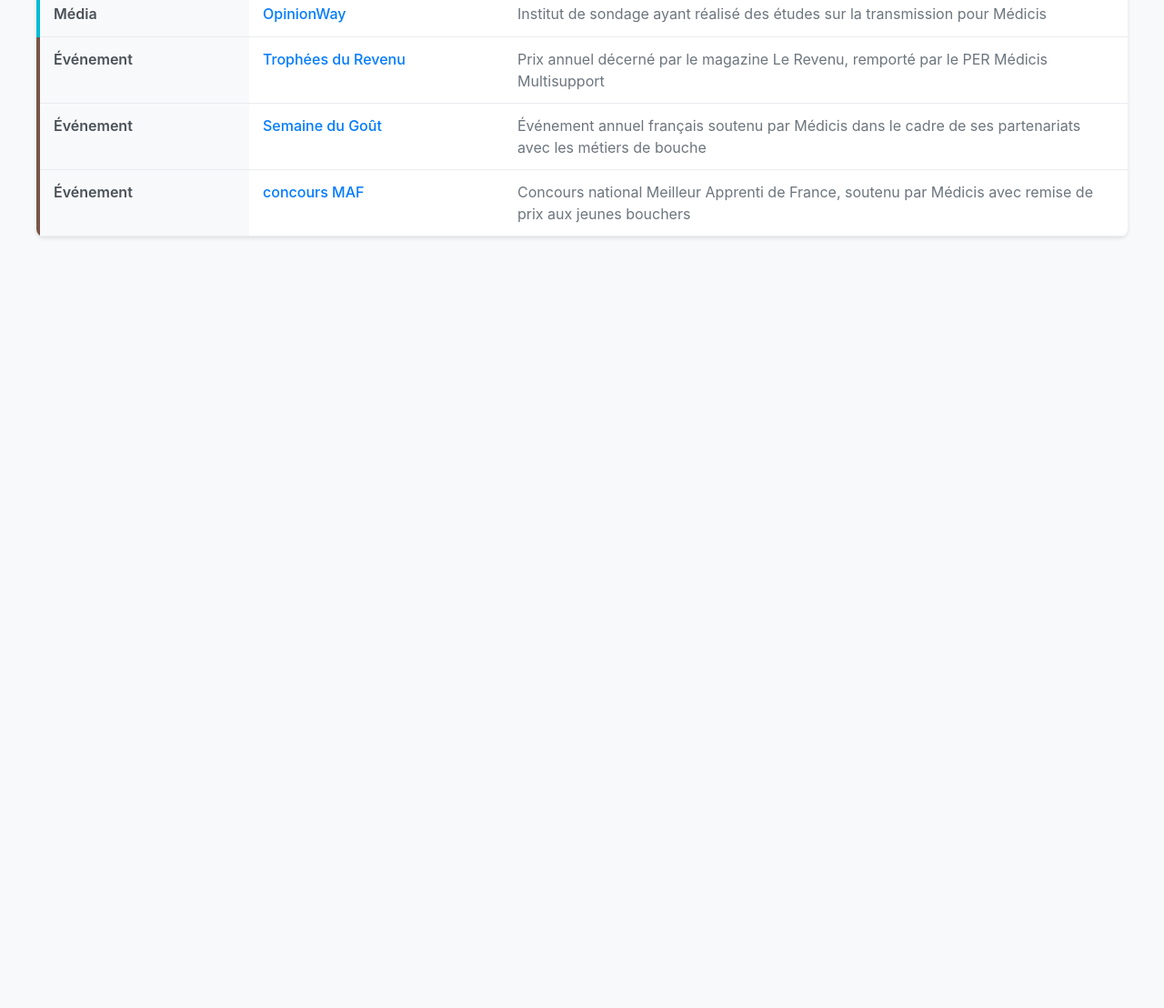
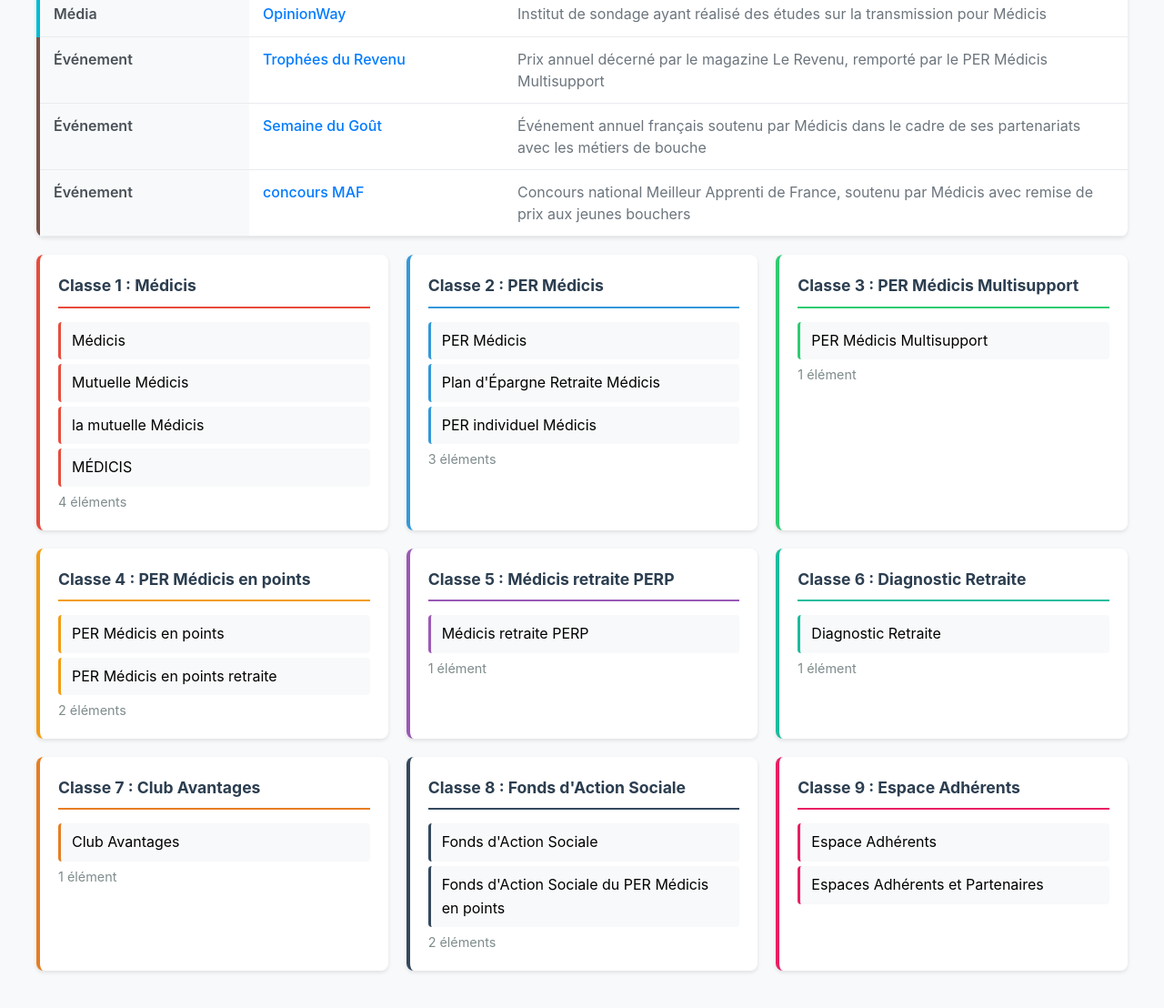
Before and after one commit to ConstellatioCom/medicis-audit-2025-k7x9m4p8w3z6, a plain HTML site: page index.html in a window 1280 px wide. Shown: the part 2972-4080 px from the top of the page at 91% size. Before the commit the page ends 3272 px from the top, so only its background shows below. Drawn offline with Linux system fonts and the light colour scheme.

Commit message:
Update index.html

```diff
--- a/index.html
+++ b/index.html
@@ -571,4 +571,90 @@
                     <li>Espace Adhérents</li>
                     <li>Espaces Adhérents et Partenaires</li>
                 </ul>
+                <div class="element-count">2 éléments</div>
+            </div>
+        </div>
+
+        <div class="stats">
+            <strong>Résumé :</strong> 9 classes d'équivalence • 17 éléments distincts
+        </div>
+    </div>
+        <div class="classes-container">
+            <div class="equivalence-class class-1">
+                <div class="class-title">Classe 1 : Médicis</div>
+                <ul class="class-elements">
+                    <li>Médicis</li>
+                    <li>Mutuelle Médicis</li>
+                    <li>la mutuelle Médicis</li>
+                    <li>MÉDICIS</li>
+                </ul>
+                <div class="element-count">4 éléments</div>
+            </div>
+
+            <div class="equivalence-class class-2">
+                <div class="class-title">Classe 2 : PER Médicis</div>
+                <ul class="class-elements">
+                    <li>PER Médicis</li>
+                    <li>Plan d'Épargne Retraite Médicis</li>
+                    <li>PER individuel Médicis</li>
+                </ul>
+                <div class="element-count">3 éléments</div>
+            </div>
+
+            <div class="equivalence-class class-3">
+                <div class="class-title">Classe 3 : PER Médicis Multisupport</div>
+                <ul class="class-elements">
+                    <li>PER Médicis Multisupport</li>
+                </ul>
+                <div class="element-count">1 élément</div>
+            </div>
+
+            <div class="equivalence-class class-4">
+                <div class="class-title">Classe 4 : PER Médicis en points</div>
+                <ul class="class-elements">
+                    <li>PER Médicis en points</li>
+                    <li>PER Médicis en points retraite</li>
+                </ul>
+                <div class="element-count">2 éléments</div>
+            </div>
+
+            <div class="equivalence-class class-5">
+                <div class="class-title">Classe 5 : Médicis retraite PERP</div>
+                <ul class="class-elements">
+                    <li>Médicis retraite PERP</li>
+                </ul>
+                <div class="element-count">1 élément</div>
+            </div>
+
+            <div class="equivalence-class class-6">
+                <div class="class-title">Classe 6 : Diagnostic Retraite</div>
+                <ul class="class-elements">
+                    <li>Diagnostic Retraite</li>
+                </ul>
+                <div class="element-count">1 élément</div>
+            </div>
+
+            <div class="equivalence-class class-7">
+                <div class="class-title">Classe 7 : Club Avantages</div>
+                <ul class="class-elements">
+                    <li>Club Avantages</li>
+                </ul>
+                <div class="element-count">1 élément</div>
+            </div>
+
+            <div class="equivalence-class class-8">
+                <div class="class-title">Classe 8 : Fonds d'Action Sociale</div>
+                <ul class="class-elements">
+                    <li>Fonds d'Action Sociale</li>
+                    <li>Fonds d'Action Sociale du PER Médicis en points</li>
+                </ul>
+                <div class="element-count">2 éléments</div>
+            </div>
+
+            <div class="equivalence-class class-9">
+                <div class="class-title">Classe 9 : Espace Adhérents</div>
+                <ul class="class-elements">
+                    <li>Espace Adhérents</li>
+                    <li>Espaces Adhérents et Partenaires</li>
+                </ul>
                 <div class="element-
```
